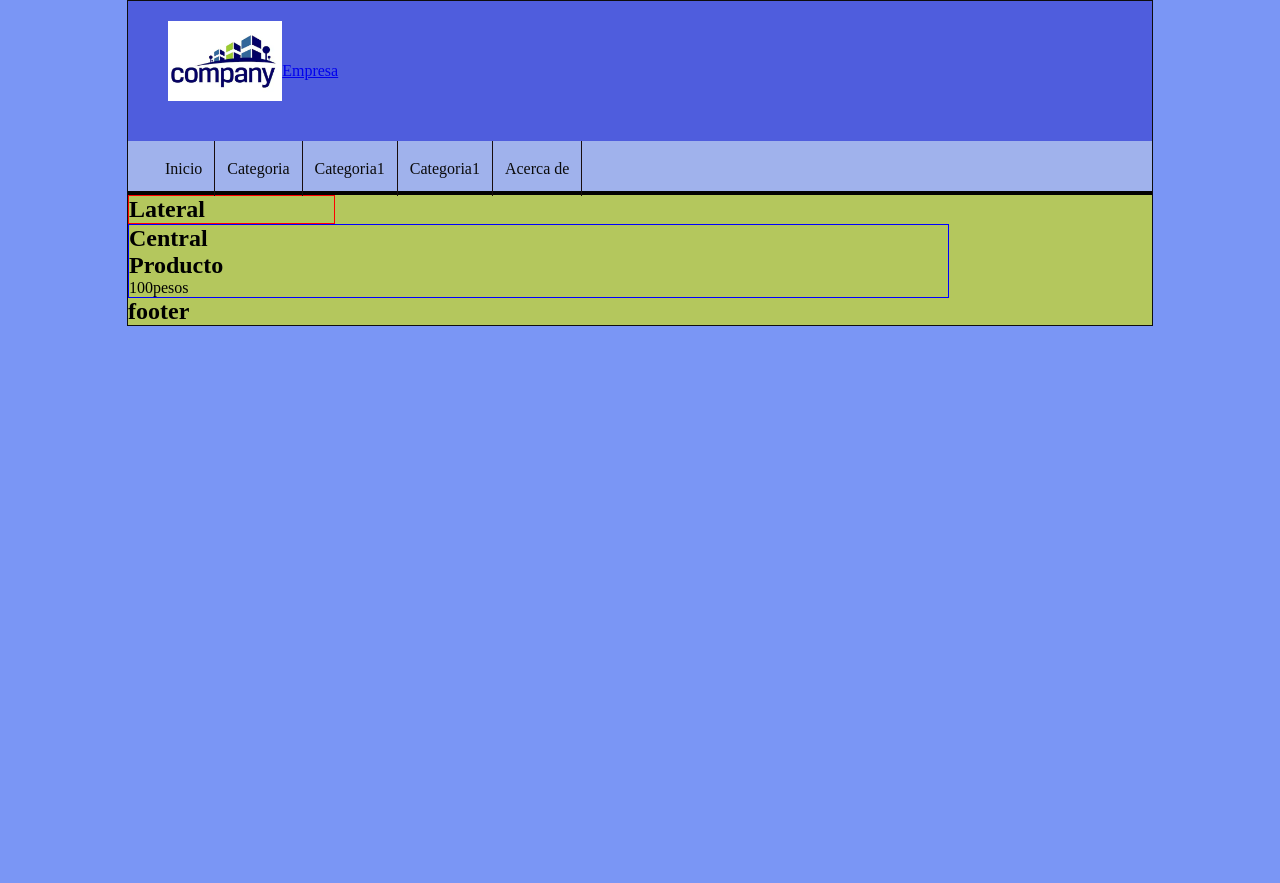
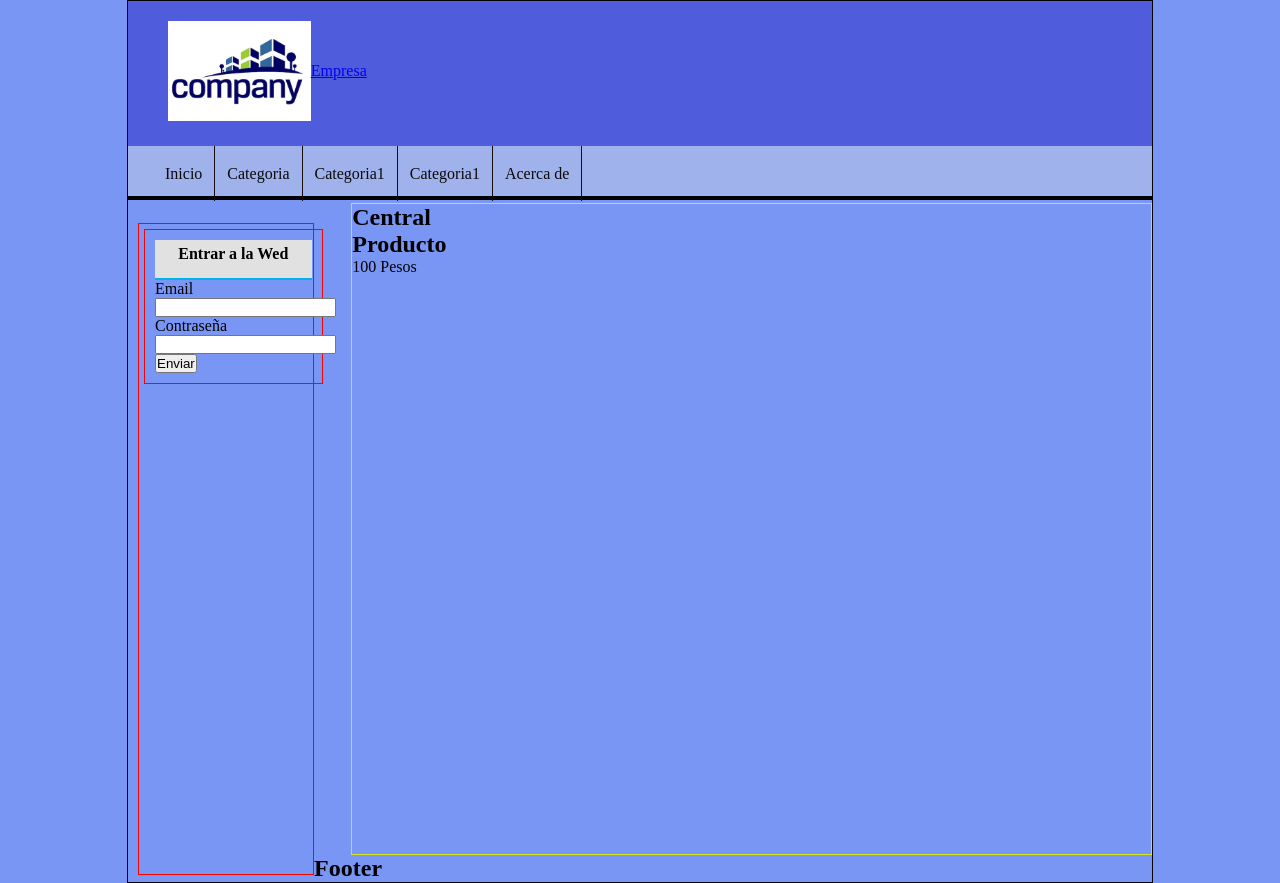
Before and after one commit to leonardo123garavito-pixel/pruebaphp, a PHP site: page / in a window 1280 px wide. Before the commit the page ends 326 px from the top, so only its background shows below. Run offline with PHP 8.4, Linux system fonts and the light colour scheme.

Commit message:
Creacion de Formulario Login En lateral

```diff
--- a/index.html
+++ b/index.html
@@ -14,7 +14,6 @@
                 <a href="index.html">Empresa</a>
 
             </div>
-            <h2></h2>
         </header>
 
         <nav id="menu">
@@ -39,27 +38,41 @@
 
         <div id="content">
             <aside id="lateral">
-                <h2>Lateral</h2>
+                <div id="login" class="block_aside">
+                    <h3>Entrar a la Wed</h3>
+
+                    <form action="#" method="post">
+                        <label for="Email">Email</label>
+                        <input type="email" name="email">
+
+                        <label for="password">Contraseña</label>
+                        <input type="password" name="password">
+
+                        <input type="submit" value="Enviar">
+
+                    </form>
+
+                </div>
+
             </aside>
             <div id="central">
+
                 <h2>Central</h2>
                 <div class="product">
                     <h2>Producto</h2>
                     <p>
-                       100pesos
+                       100 Pesos
                     </p>
                 </div>
-            <div>
+            </div>
 
         </div>
+        <footer id="footer">
+            <h2>Footer</h2>
 
+        </footer>
 
     </div>
-    <footer id="footer">
-        <h2>footer</h2>
-    </footer>
-
-        </div>
 
 </body>
 </html>
--- a/style.css
+++ b/style.css
@@ -10,11 +10,11 @@ body{
 #container{
     width: 80%;
     margin: 0px auto;
-    border: 1px solid rgb(14, 13, 13);
+    border: 1px solid rgb(3, 3, 3);
 }
 
 #header{
-    height: 140px;
+    height: 145px;
     background-color: rgb(79, 93, 221);
     color: rgb(10, 10, 10);
     text-align: center;
@@ -26,7 +26,7 @@ body{
     padding: 20px;
 }
 #Logo img{
-    height: 80px;
+    height: 100px;
     float: left;
 }
 #menu{
@@ -65,16 +65,44 @@ body{
 }
 
 #content{
-    margin: 0pc auto;
+    margin: 3px auto;
     background: rgb(180, 199, 93);
 }
-
 /*barra lateral*/
 #lateral{
-    width: 20%;
+    width: 17%;
+    min-height: 650px;
+    border: 1px solid red;
+    float: left;
+    margin-top: 20px;
+    margin-left: 10px;
+}
+
+#lateral .block_aside{
+    display: block;
+    width: 90%;
+    margin: 5px;
+    padding: 10px;
     border: 1px solid red;
 }
+
+#lateral h3{
+    display: block;
+    color: black;
+    width: 100%;
+    text-align: center;
+    padding-top: 5px;
+    padding-bottom: 15px;
+    font-size: 16px;
+    font-weight: bold;
+    background: #e1e1e1;
+    border-bottom: 2px solid #01b1ea;
+
+}
+
 #central{
-    width: 80%;
-    border: 1px solid blue;
+    width: 78%;
+    min-height: 650px;
+    float: right;
+    border: 1px solid rgb(211, 231, 29);
 }
```
Also changed, not shown: README.md (deleted).
